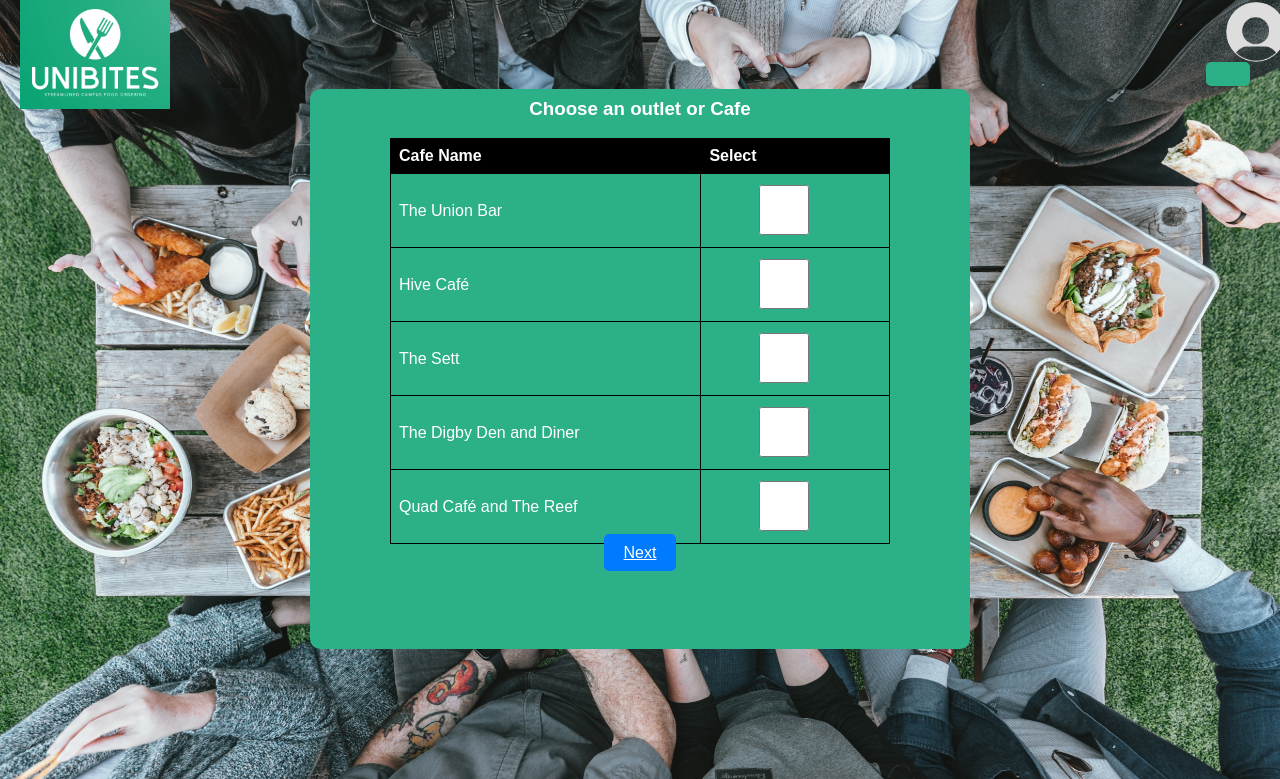
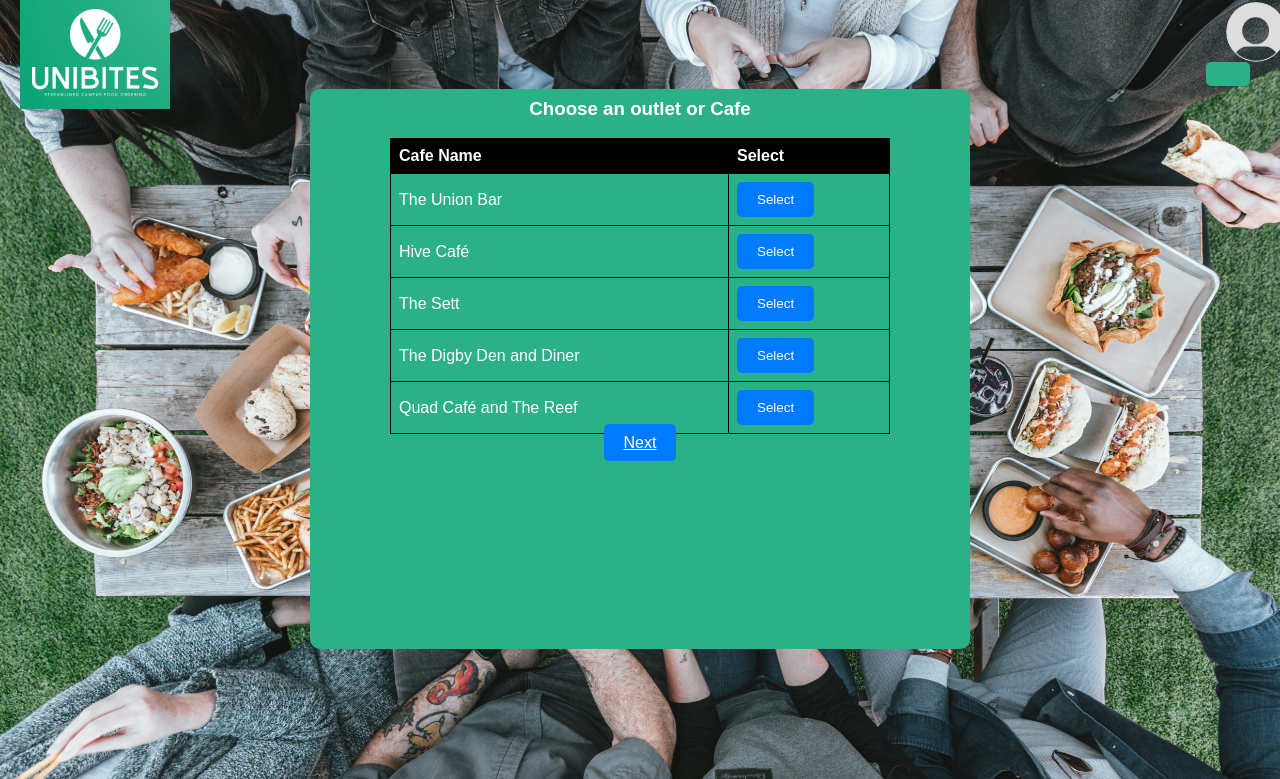
Before and after one commit to Armaan75/UniBites, a Django app: page /cafe in a window 1280 px wide. Shown: the part 21-800 px from the top of the page. Run offline with Django 4.2, Linux system fonts and the light colour scheme; data comes from the database, SQL or seed files in the repository.

Commit message:
Added Select buttons for cafe list

```diff
--- a/UniBites/App/static/app/styles.css
+++ b/UniBites/App/static/app/styles.css
@@ -121,3 +121,13 @@ body {
   .next-button:hover {
     background-color: #0056b3;
   }
+
+.select-button {
+  background-color: #007bff;
+  color: white;
+  padding: 10px 20px;
+  border: none;
+  cursor: pointer;
+  text-align: center;
+  text-decoration: none;
+}
--- a/UniBites/App/templates/app/cafe_list.html
+++ b/UniBites/App/templates/app/cafe_list.html
@@ -15,15 +15,15 @@
     <img src="{{user.profile_image.url}}" alt="Profile Picture" class="profile-pic">
     {% else %}
     <img src="{% static 'app/profile-pic.jpg' %}" alt="Profile Picture" class="profile-pic">
-
     {% endif %}
     <button class="login-button">{{user.first_name}}</button>
   </div>
 </div>
 <div class="container">
   <div class="content-box">
-    <h3>    <p class="description">Choose an outlet or Cafe
-    </p></h3>
+    <h3>
+      <p class="description">Choose an outlet or Cafe</p>
+    </h3>
 
     <table>
       <tr>
@@ -32,14 +32,17 @@
       </tr>
       {% for cafe in cafes %}
       <tr>
-        <td>{{cafe.name}}<td><a href="{% url 'app:food_list' cafe.id %}"><input type="checkbox" style="height: 50px; width: 50px;"></a></td></td>
+        <td>{{cafe.name}}</td>
+        <td>
+          <a href="{% url 'app:food_list' cafe.id %}">
+            <button class="select-button">Select</button>
+          </a>
+        </td>
       </tr>
-     {% endfor %}
-
+      {% endfor %}
     </table>
     <a href="{% url 'app:food_list' selected_cafe_id %}" class="next-button">Next</a>
   </div>
 </div>
-
 </body>
 </html>
```
